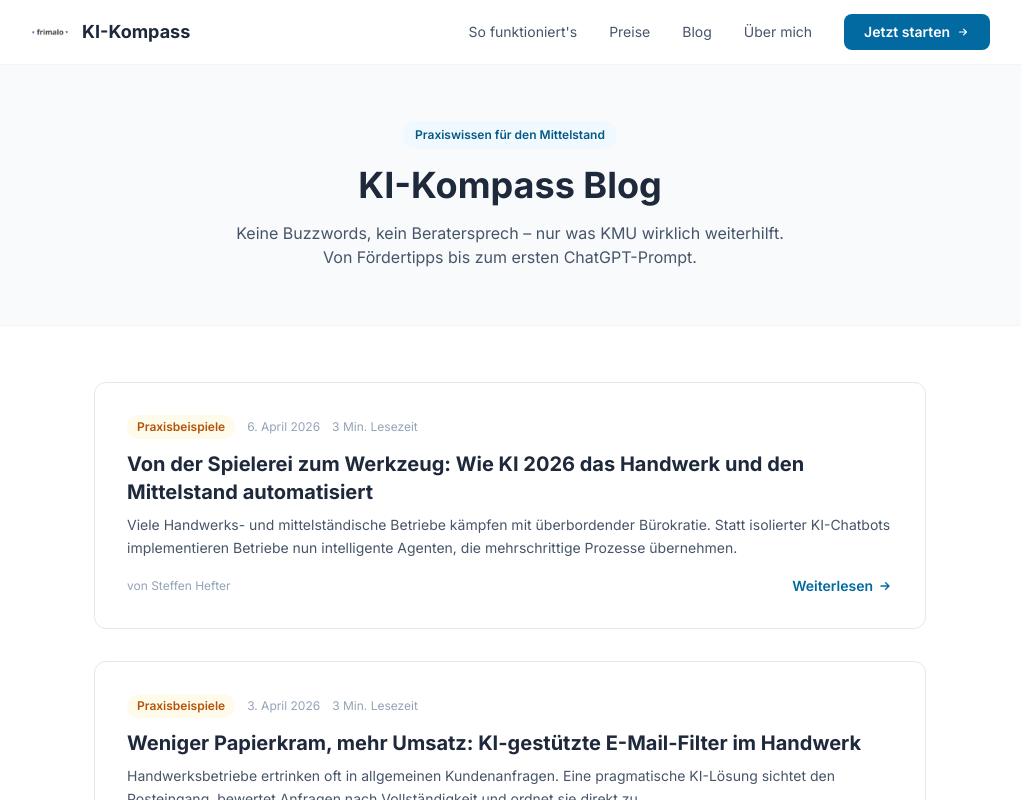
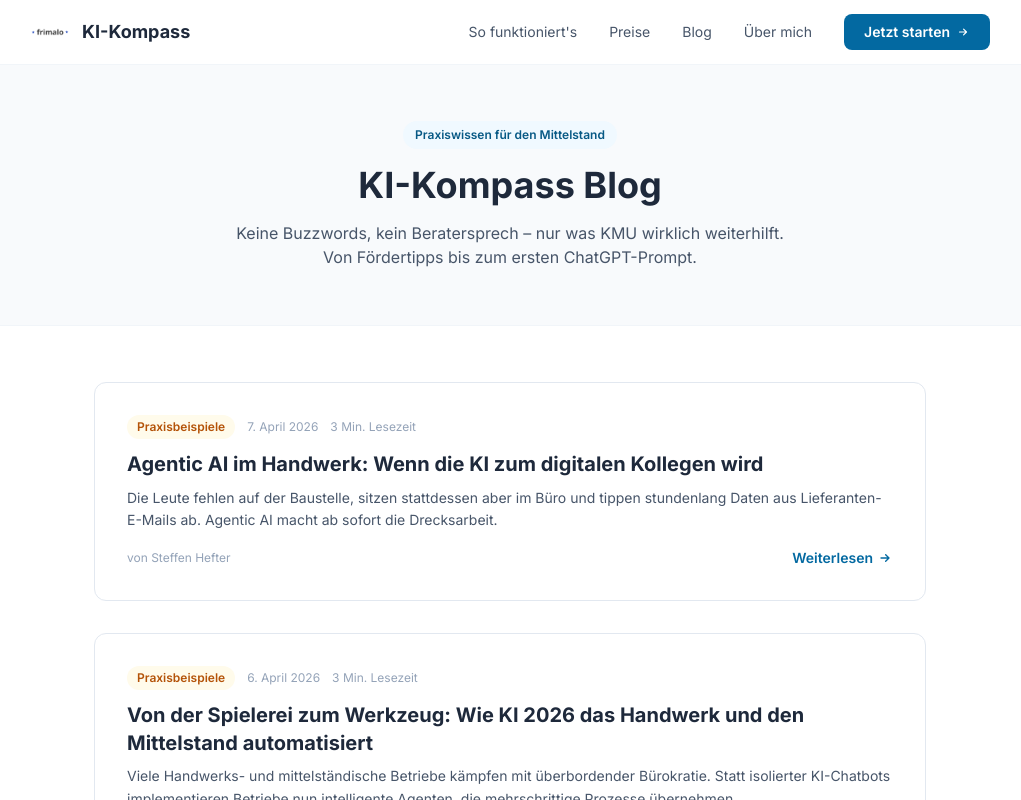
Before and after one commit to derhefter/KI-Kompass-2.0, a Next.js app: page /blog in a window 1280 px wide. Shown: the top 800 px of the page, without its empty margins (130-1151 px from the left). Built offline with nearby package versions, Linux system fonts and the light colour scheme; no server answers.

Commit message:
Auto-Publish: Agentic AI im Handwerk

```diff
--- a/src/data/blog-posts.js
+++ b/src/data/blog-posts.js
@@ -16,6 +16,33 @@
 // ============================================================
 
 export const blogPosts = [
+  {
+    id: 6,
+    slug: 'agentic-ai-im-handwerk-wenn-die-ki-zum-digitalen-kollegen-wird',
+    title: 'Agentic AI im Handwerk: Wenn die KI zum digitalen Kollegen wird',
+    excerpt: 'Die Leute fehlen auf der Baustelle, sitzen stattdessen aber im Büro und tippen stundenlang Daten aus Lieferanten-E-Mails ab. Agentic AI macht ab sofort die Drecksarbeit.',
+    content: `
+<p><strong>Ausgangslage:</strong><br>Die Leute fehlen auf der Baustelle, sitzen stattdessen aber im Büro und tippen stundenlang Daten aus Lieferanten-E-Mails ab. Zettelwirtschaft und alte Software rauben den letzten Nerv, während draußen der Kunde wartet. Die Arbeit stapelt sich, für theoretischen Bullshit fehlt schlichtweg die Zeit.</p>
+
+<p><strong>Maßnahme:</strong><br>Schluss mit Berater-Gerede über "Digitalisierungsansätze". Agentic AI (handelnde KI) macht ab sofort die Drecksarbeit im Büro. Das sind keine kleinen Chatbots, die nur Standardtexte spucken, sondern echte digitale Kollegen, die direkt ins ERP-System greifen. Sie sortieren Kunden-Anfragen vor, bereiten Lieferanten-Mails auf und legen dir die fertigen Angebote auf den Schreibtisch – komplett eigenständig.</p>
+
+<p><strong>Ergebnis:</strong><br>Weniger Papierkram, mehr Umsatz. Die Fachkräfte machen endlich wieder das, wofür sie da sind: echtes Handwerk beim Kunden. Die KI arbeitet als verlässlicher Motor im Hintergrund, tippt keine Zahlendreher mehr ab und reduziert die administrative Durchlaufzeit drastisch.</p>
+
+<p><strong>Quick-Wins für den Einstieg:</strong></p>
+<ul>
+  <li><strong>Erstkontakt auf Autopilot:</strong> Ein intelligenter Website-Bot klärt Standardfragen und bucht Termine, bevor das Telefon überhaupt das erste Mal klingelt.</li>
+  <li><strong>Kamera statt Klemmbrett:</strong> KI-Bilderkennung für rasante Bestandsaufnahmen auf der Baustelle oder im Lager.</li>
+  <li><strong>Mails direkt ins ERP:</strong> Rechnungen und Lieferantendaten werden automatisch ausgelesen und direkt in die Kalkulation gepumpt – ohne manuelles Abtippen.</li>
+</ul>
+`,
+    category: 'Praxisbeispiele',
+    author: 'Steffen Hefter',
+    date: '2026-04-07',
+    status: 'published',
+    image: '',
+    readTime: 3
+  },
+
   {
     id: 5,
     slug: 'von-der-spielerei-zum-werkzeug-wie-ki-2026-das-handwerk-und-den-mittelstand-automatisiert',
```
